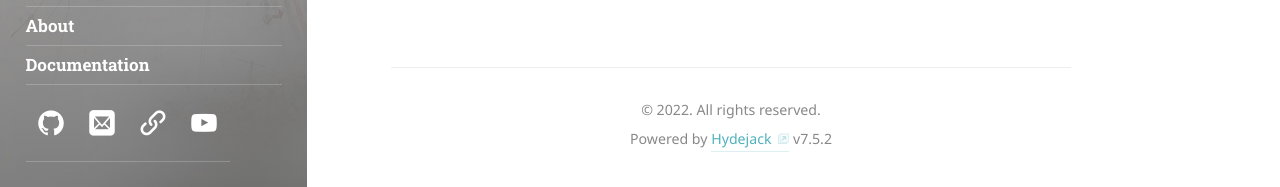
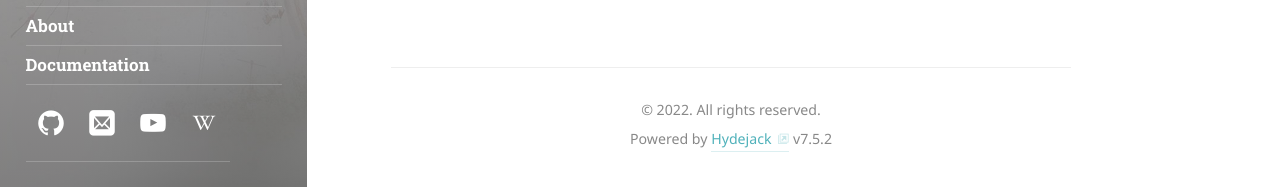
Before and after one commit to SekaiGao/SekaiGao.github.io, a Jekyll site: the page built from index.html, in a window 1280 px wide. Shown: the part 713-900 px from the top of the page. Built offline with Jekyll 4.4.1, drawn with Linux system fonts in a browser that asks for light colours; some web fonts are replaced; the list of posts is cut into pages by our own code.

Commit message:
Update authors.yml

```diff
--- a/_data/authors.yml
+++ b/_data/authors.yml
@@ -9,17 +9,20 @@ author1:
   # Markdown enabled, can use multiple paragraphs (enabled by `|`)
   about:             |
     Fly me to the moon
+
     And let me play among the stars
+
     Let me see what Spring is like
+
     On Jupiter and Mars
 
   # This photo will be used in the about section
   picture:
-    path:            https://github.com/SekaiGao/SekaiGao.github.io/blob/main/assets/icons/RUC.png
+    path:            /assets/icons/RUC.png
     # srcset is optional, but can be used to provide higher res versions for retina displays
     srcset:
-      1x:            https://placehold.it/128x128
-      2x:            https://placehold.it/256x256
+      1x:            /assets/icons/RUC.png
+      2x:            /assets/icons/RUC.png
 
   # Social media icons in sidebar
   # Comment/uncommet to show/hide
@@ -30,10 +33,10 @@ author1:
     email:           mailto:1814868324sekaigao@gmail.com
     # rss:             https://<url>/feed.xml
     # facebook:        <username>
-    # google:          <number>
-    bilibili:
+    #google:           <number>
     # vk:              <username>
     youtube:         UCOWagx4UqxyucFSE1VX8FsQ
+    wikipedia:       https://www.wikipedia.org/
     # vimeo:           <username>
     # vine:            <username>
     # spotify:         <user>/<number>
```
